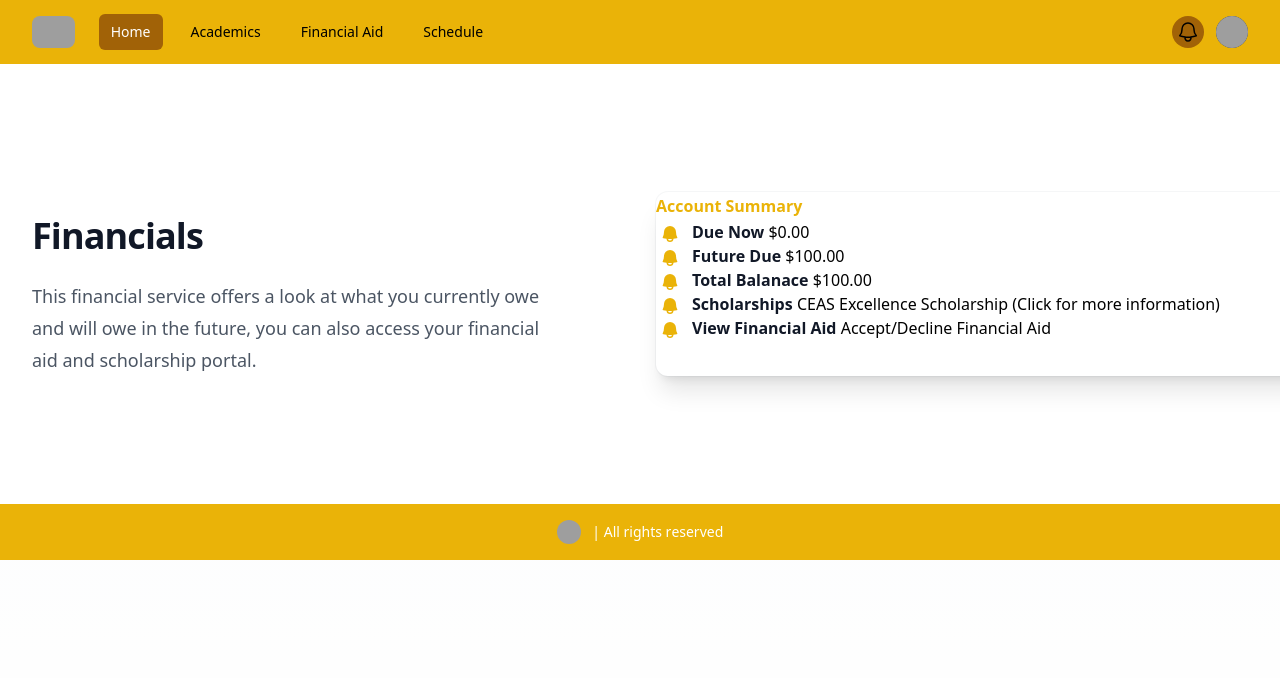
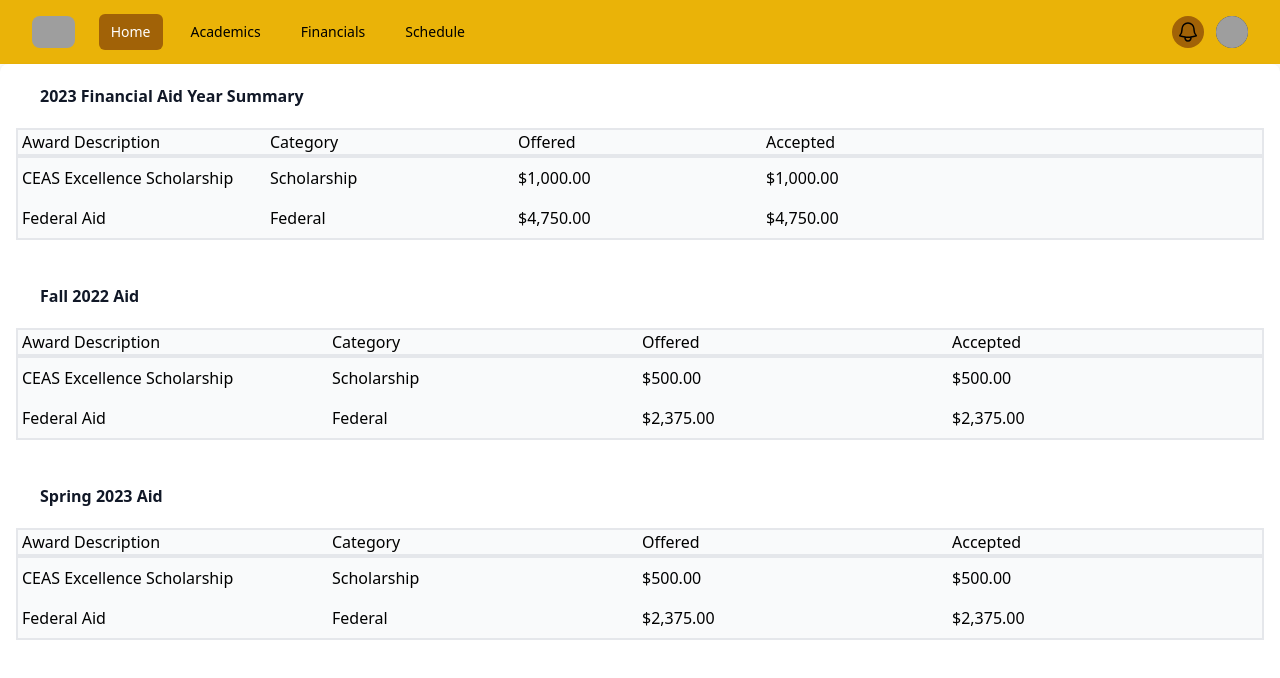
Before and after one commit to YazanSalem/PAWsRenovationNextJS, a Next.js app in the folder paws-renovation/: page /financialaid in a window 1280 px wide. Shown: the top 678 px of the page. Built offline with nearby package versions, Linux system fonts and the light colour scheme; grey boxes are pictures that could not be loaded.

Commit message:
Added Scholarships and Financial Aid pages

```diff
--- a/paws-renovation/app/components/navbar.tsx
+++ b/paws-renovation/app/components/navbar.tsx
@@ -6,7 +6,7 @@ import { Bars3Icon, BellIcon, XMarkIcon } from "@heroicons/react/24/outline";
 const navigation = [
   { name: "Home", href: "/homepage", current: true },
   { name: "Academics", href: "/academics", current: false },
-  { name: "Financial Aid", href: "/financialaid", current: false },
+  { name: "Financials", href: "/financials", current: false },
   { name: "Schedule", href: "/schedule", current: false },
 ];
 
--- a/paws-renovation/app/financialaid/page.tsx
+++ b/paws-renovation/app/financialaid/page.tsx
@@ -1,99 +1,136 @@
-import Footer from "../components/footer";
-import Navbar from "../components/navbar";
-import { BellIcon } from "@heroicons/react/20/solid";
-
-const features = [
-    {
-    name: "Due Now",
-    description: "$0.00",
-    icon:BellIcon,
-    },
-    {
-    name: "Future Due",
-    description: "$100.00",
-    icon:BellIcon,
-    },
-    {
-    name: "Total Balanace",
-    description: "$100.00",
-    icon:BellIcon,
-    },
-]
-const features2 = [
-    {name: "Scholarships",
-    description:"CEAS Excellence Scholarship (Click for more information)",
-    icon:BellIcon,
-},
-    {
-    name:"View Financial Aid",
-    description:"Accept/Decline Financial Aid",
-    icon:BellIcon,
-    }
-]
+import Navbar from "../components/navbar"
+import Footer from "../components/footer"
 
 export default function FinancialAid(){
     return(
         <>
-            <Navbar />
-            <div className="overflow-hidden bg-white py-24 sm:py-32">
-        <div className="mx-auto max-w-7xl px-6 lg:px-8">
-          <div className="mx-auto grid max-w-2xl grid-cols-1 gap-x-8 gap-y-16 sm:gap-y-20 lg:mx-0 lg:max-w-none lg:grid-cols-2">
-            <div className="lg:pr-8 lg:pt-4">
-              <div className="lg:max-w-lg">
+        <Navbar/>
+        <div className=" px-4 overflow-hidden bg-white min-h-screen shadow sm:rounded-lg">
+            <div className="px-3 py-5 sm:px-6">
+                <h3 className="text-base font-semibold leading-6 text-gray-900">2023 Financial Aid Year Summary</h3>
+            </div>
+            <div className="border-2 border-gray-200">
+                    <div className="border-b-4 border-thick border-black-100">
+                        <div className="bg-gray-50 px-12 py-0 sm:grid sm:grid-cols-5 sm:gap-1 sm:px-1">
+                            <dt className="text-medium font-medium text-black-500">Award Description</dt>
 
-                <p className="mt-2 text-3xl font-bold tracking-tight text-gray-900 sm:text-4xl">
-                  Financials
-                </p>
-                <p className="mt-6 text-lg leading-8 text-gray-600">
-                  This financial service offers a look at what you currently owe and will owe in the future,
-                   you can also access your financial aid and scholarship portal.
-                </p>
+                            <dt className="text-medium font-medium text-black-500">Category</dt>
 
-              </div>
+                            <dt className="text-medium font-medium text-black-500">Offered</dt>
+
+                            <dt className="text-medium font-medium text-black-500">Accepted</dt>
+                        </div>
+                    </div>
+                    <div>
+                        <div className="bg-gray-50 px-12 py-2 sm:grid sm:grid-cols-5 sm:gap-1 sm:px-1">
+                            <dt className="text-small font-small text-black-500">CEAS Excellence Scholarship</dt>
+
+                            <dt className="text-small font-small text-black-500">Scholarship</dt>
+
+                            <dt className="text-small font-small text-black-500">$1,000.00</dt>
+
+                            <dt className="text-medium font-small text-black-500">$1,000.00</dt>
+                        </div>
+                    </div>
+                    <div>
+                        <div className="bg-gray-50 px-12 py-2 sm:grid sm:grid-cols-5 sm:gap-1 sm:px-1">
+                            <dt className="text-small font-small text-black-500">Federal Aid</dt>
+
+                            <dt className="text-small font-small text-black-500">Federal</dt>
+
+                            <dt className="text-small font-small text-black-500">$4,750.00</dt>
+
+                            <dt className="text-medium font-small text-black-500">$4,750.00</dt>
+
+                        </div>
+                    </div>
+
+
             </div>
-            <dl className="w-[48rem] max-w-none rounded-xl shadow-xl ring-1 ring-gray-400/10 sm:w-[57rem] md:-ml-4 lg:-ml-0">
-                <h2 className="text-base font-semibold leading-7 text-yellow-500">
-                  Account Summary
-                </h2>
-                  {features.map((feature) => (
-                    <div key={feature.name} className="relative pl-9">
-                      <dt className="inline font-semibold text-gray-900">
-                        <feature.icon
-                          className="absolute left-1 top-1 h-5 w-5 text-yellow-500"
-                          aria-hidden="true"
-                        />
-                        {feature.name}
-                      </dt>{" "}
-                      <dd className="inline">{feature.description}</dd>
+            <div className="px-3 py-5 sm:px-6">
+            <br></br>
+                <h3 className="text-base font-semibold leading-6 text-gray-900">Fall 2022 Aid</h3>
+            </div>
+            <div className="border-2 border-gray-200">
+                    <div className="border-b-4 border-thick border-black-100">
+                        <div className="bg-gray-50 px-12 py-0 sm:grid sm:grid-cols-4 sm:gap-1 sm:px-1">
+                        <dt className="text-medium font-medium text-black-500">Award Description</dt>
+
+                            <dt className="text-medium font-medium text-black-500">Category</dt>
+
+                            <dt className="text-medium font-medium text-black-500">Offered</dt>
+
+                            <dt className="text-medium font-medium text-black-500">Accepted</dt>
+                        </div>
                     </div>
-                  ))}
-                <h2 className="text-base font-semibold leading-7 text-yellow-500">
+                    <div>
+                        <div className="bg-gray-50 px-12 py-2 sm:grid sm:grid-cols-4 sm:gap-1 sm:px-1">
+                        <dt className="text-small font-small text-black-500">CEAS Excellence Scholarship</dt>
+
+                            <dt className="text-small font-small text-black-500">Scholarship</dt>
+
+                            <dt className="text-small font-small text-black-500">$500.00</dt>
+
+                            <dt className="text-medium font-small text-black-500">$500.00</dt>
+                        </div>
+                    </div>
+                    <div>
+                        <div className="bg-gray-50 px-12 py-2 sm:grid sm:grid-cols-4 sm:gap-1 sm:px-1">
+                            <dt className="text-small font-small text-black-500">Federal Aid</dt>
+
+                            <dt className="text-small font-small text-black-500">Federal</dt>
+
+                            <dt className="text-small font-small text-black-500">$2,375.00</dt>
+
+                            <dt className="text-medium font-small text-black-500">$2,375.00</dt>
+                        </div>
+                    </div>
+                    </div>
+                    <br></br>
+                    <div className="px-3 py-5 sm:px-6">
+                    <h3 className="text-base font-semibold leading-6 text-gray-900">Spring 2023 Aid</h3>
+                    </div>
+                    <div className="border-2 border-gray-200">
+
+                    <div className="border-b-4 border-thick border-black-100">
+                        <div className="bg-gray-50 px-12 py-0 sm:grid sm:grid-cols-4 sm:gap-1 sm:px-1">
+                        <dt className="text-medium font-medium text-black-500">Award Description</dt>
+
+                            <dt className="text-medium font-medium text-black-500">Category</dt>
+
+                            <dt className="text-medium font-medium text-black-500">Offered</dt>
+
+                            <dt className="text-medium font-medium text-black-500">Accepted</dt>
+                        </div>
+                    </div>
+                    <div>
+                        <div className="bg-gray-50 px-12 py-2 sm:grid sm:grid-cols-4 sm:gap-1 sm:px-1">
+                        <dt className="text-small font-small text-black-500">CEAS Excellence Scholarship</dt>
+
+                            <dt className="text-small font-small text-black-500">Scholarship</dt>
+
+                            <dt className="text-small font-small text-black-500">$500.00</dt>
+
+                            <dt className="text-medium font-small text-black-500">$500.00</dt>
+                        </div>
+                    </div>
+                    <div>
+                        <div className="bg-gray-50 px-12 py-2 sm:grid sm:grid-cols-4 sm:gap-1 sm:px-1">
+                            <dt className="text-small font-small text-black-500">Federal Aid</dt>
+
+                            <dt className="text-small font-small text-black-500">Federal</dt>
+
+                            <dt className="text-small font-small text-black-500">$2,375.00</dt>
+
+                            <dt className="text-medium font-small text-black-500">$2,375.00</dt>
+                        </div>
+                    </div>
+                    </div>
+            </div>
 
 
 
-
-
-
-
-
-                </h2>
-                    {features2.map((feature) => (
-                        <div key={feature.name} className="relative pl-9">
-                        <dt className="inline font-semibold text-gray-900">
-                            <feature.icon
-                            className="absolute left-1 top-1 h-5 w-5 text-yellow-500"
-                            aria-hidden="true"
-                            />
-                            {feature.name}
-                        </dt>{" "}
-                        <dd className="inline">{feature.description}</dd>
-                        </div>
-                     ))}
-                </dl>
-          </div>
-        </div>
-        </div>
-        <Footer />
+        <Footer/>
         </>
     )
 }
--- /dev/null
+++ b/paws-renovation/app/financials/page.tsx
@@ -0,0 +1,91 @@
+import Footer from "../components/footer";
+import Navbar from "../components/navbar";
+import { BellIcon } from "@heroicons/react/20/solid";
+
+const navigation = [
+  { name: "Home", href: "/homepage", current: true },
+  { name: "Academics", href: "/academics", current: false },
+
+];
+
+const features = [
+    {
+    name: "Due Now",
+    description: "$0.00",
+    icon:BellIcon,
+    },
+    {
+    name: "Future Due",
+    description: "$100.00",
+    icon:BellIcon,
+    },
+    {
+    name: "Total Balanace",
+    description: "$100.00",
+    icon:BellIcon,
+    },
+]
+const features2 = [
+    { name: "View Financial Aid for 2023", href: "/financialaid", current: false,icon:BellIcon },
+    { name: "Accept/Decline Financial Aid", href: "/scholarships", current: false,icon:BellIcon }
+]
+
+export default function Financials(){
+    return(
+        <>
+            <Navbar />
+            <div className="overflow-hidden bg-white py-24 sm:py-32">
+        <div className="mx-auto max-w-7xl px-6 lg:px-8">
+          <div className="mx-auto grid max-w-2xl grid-cols-1 gap-x-8 gap-y-16 sm:gap-y-20 lg:mx-0 lg:max-w-none lg:grid-cols-2">
+            <div className="lg:pr-8 lg:pt-4">
+              <div className="lg:max-w-lg">
+
+                <p className="mt-2 text-3xl font-bold tracking-tight text-gray-900 sm:text-4xl">
+                  Financials
+                </p>
+                <p className="mt-6 text-lg leading-8 text-gray-600">
+                  This financial service offers a look at what you currently owe and will owe in the future,
+                   you can also access your financial aid and scholarship portal.
+                </p>
+
+              </div>
+            </div>
+            <dl className="w-[48rem] max-w-none rounded-xl shadow-xl ring-1 ring-gray-400/10 sm:w-[57rem] md:-ml-4 lg:-ml-0">
+                <h2 className="text-base font-semibold leading-7 text-yellow-500">
+                  Account Summary
+                </h2>
+                  {features.map((feature) => (
+                    <div key={feature.name} className="relative pl-9">
+                      <dt className="inline font-semibold text-gray-900">
+                        <feature.icon
+                          className="absolute left-1 top-1 h-5 w-5 text-yellow-500"
+                          aria-hidden="true"
+                        />
+                        {feature.name}
+                      </dt>{" "}
+                      <dd className="inline">{feature.description}</dd>
+                    </div>
+                  ))}
+                <h2 className="text-base font-semibold leading-7 text-yellow-500"></h2>
+                    {features2.map((feature) => (
+                        <div key={feature.name} className="relative pl-9">
+                        <dt className="inline font-semibold text-gray-900">
+                            <feature.icon
+                            className="absolute left-1 top-1 h-5 w-5 text-yellow-500"
+                            aria-hidden="true"
+                            />
+
+                        </dt>{" "}
+
+                        <a href={feature.href} class="font-medium text-blue-600 dark:text-blue-500 hover:underline">{feature.name}</a>
+
+                        </div>
+                     ))}
+                </dl>
+          </div>
+        </div>
+        </div>
+        <Footer />
+        </>
+    )
+}
--- /dev/null
+++ b/paws-renovation/app/scholarships/page.tsx
@@ -0,0 +1,44 @@
+import Navbar from "../components/navbar"
+import Footer from "../components/footer"
+
+export default function Scholarships(){
+    return(
+        <>
+        <Navbar/>
+        <div className=" px-4 overflow-hidden bg-white min-h-screen shadow sm:rounded-lg">
+            <div className="px-3 py-5 sm:px-6">
+                <h3 className="text-base font-semibold leading-6 text-gray-900">Active Scholarships</h3>
+            </div>
+            <div className="border-2 border-gray-200">
+                    <div className="border-b-4 border-thick border-black-100">
+                        <div className="bg-gray-50 px-12 py-0 sm:grid sm:grid-cols-5 sm:gap-1 sm:px-1">
+                            <dt className="text-medium font-medium text-black-500">Name</dt>
+
+                            <dt className="text-medium font-medium text-black-500">Term</dt>
+
+                            <dt className="text-medium font-medium text-black-500">Donor</dt>
+
+                            <dt className="text-medium font-medium text-black-500">Amount</dt>
+
+                            <dt className="text-medium font-medium text-black-500">Status</dt>
+                        </div>
+                    </div>
+                    <div>
+                        <div className="bg-gray-50 px-12 py-2 sm:grid sm:grid-cols-5 sm:gap-1 sm:px-1">
+                            <dt className="text-small font-small text-black-500">CEAS Excellence Scholarship</dt>
+
+                            <dt className="text-small font-small text-black-500">Fall 2023</dt>
+
+                            <dt className="text-small font-small text-black-500">John Doe</dt>
+
+                            <dt className="text-medium font-medium text-black-500">$500.00</dt>
+
+                            <dt className="text-medium font-small text-black-500">Accepted</dt>
+                        </div>
+                    </div>
+                </div>
+                </div>
+        <Footer/>
+        </>
+    )
+}
```
